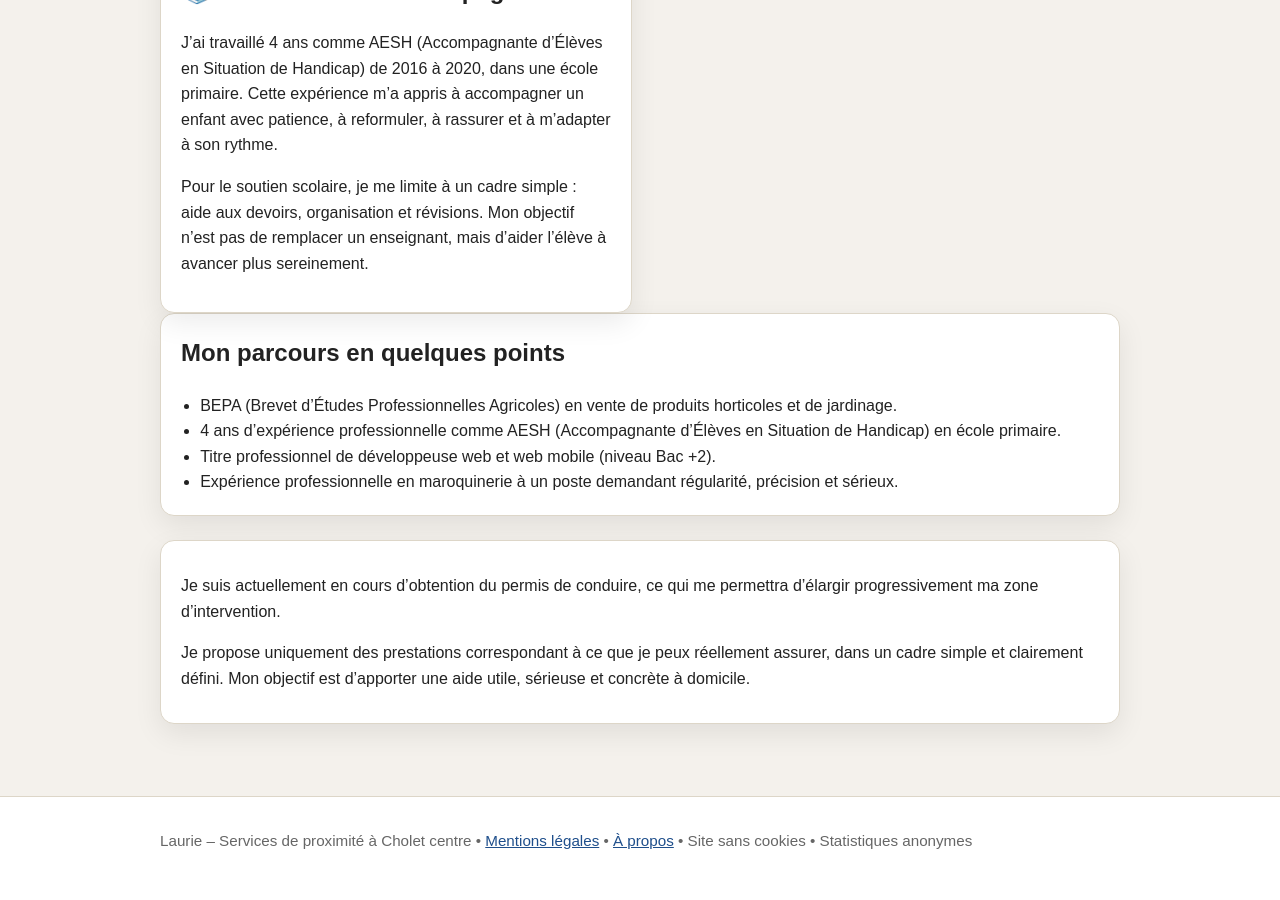
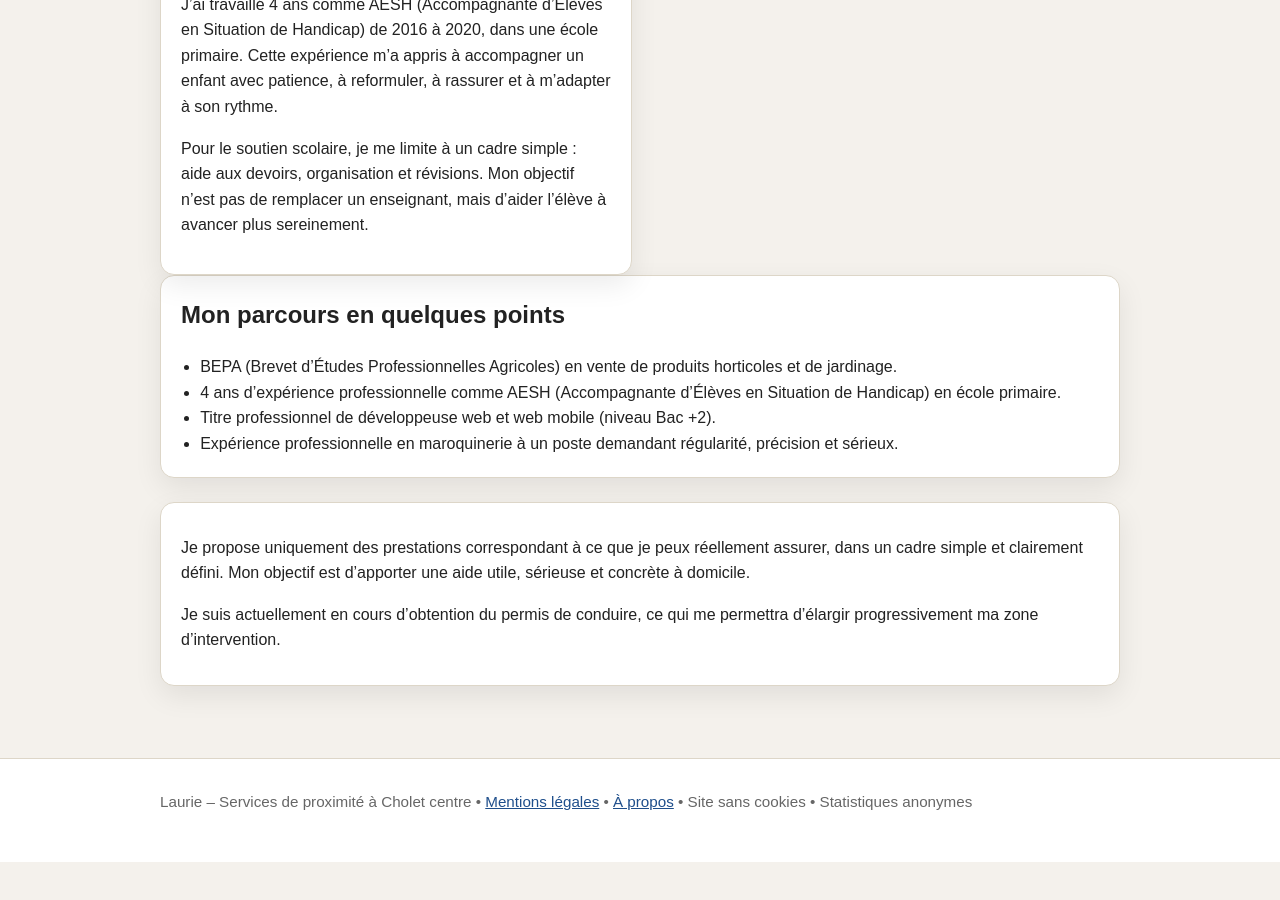
Before and after one commit to Laurie-services/laurie-services.github.io, a Jekyll site: the page built from a-propos.html, in a window 1280 px wide and 900 px high, scrolled down 1638 px. Built offline with Jekyll 4.4.1, drawn with Linux system fonts in a browser that asks for light colours; after the commit the page ends 2500 px from its top, so only the background shows below that; some of the changed text lies outside the part shown.

Commit message:
qq corrections

```diff
--- a/a-propos.html
+++ b/a-propos.html
@@ -115,11 +115,10 @@ description: "Présentation de Laurie, de son parcours et des compétences qui s
 
 <section class="notice">
   <p>
+    Je propose uniquement des prestations correspondant à ce que je peux réellement assurer, dans un cadre simple et clairement défini.
+    Mon objectif est d’apporter une aide utile, sérieuse et concrète à domicile.
+  </p>
+  <p>
     Je suis actuellement en cours d’obtention du permis de conduire, ce qui me permettra d’élargir progressivement ma zone d’intervention.
   </p>
-  <p>
-    Je propose uniquement des prestations correspondant à ce que je peux réellement assurer, dans un cadre simple et clairement défini.
-    Mon objectif est d’apporter une aide utile, sérieuse et concrète à domicile.
-    </p>
-
 </section>
--- a/services.html
+++ b/services.html
@@ -79,7 +79,7 @@ description: "Services à domicile à Cholet avec tarifs détaillés."
     </ul>
     <p><strong>30 € / heure</strong></p>
     <p>
-      <a href="{{ '/a-propos.html#cuisine' | relative_url }}">La cuisine faible en glucides dans mon quotidien</a>
+      <a href="{{ '/a-propos.html#cuisine' | relative_url }}">La cuisine dans mon quotidien</a>
     </p>
   </article>
 
```
Also changed, not shown: other parts of a-propos.html (+2 -2 lines).
